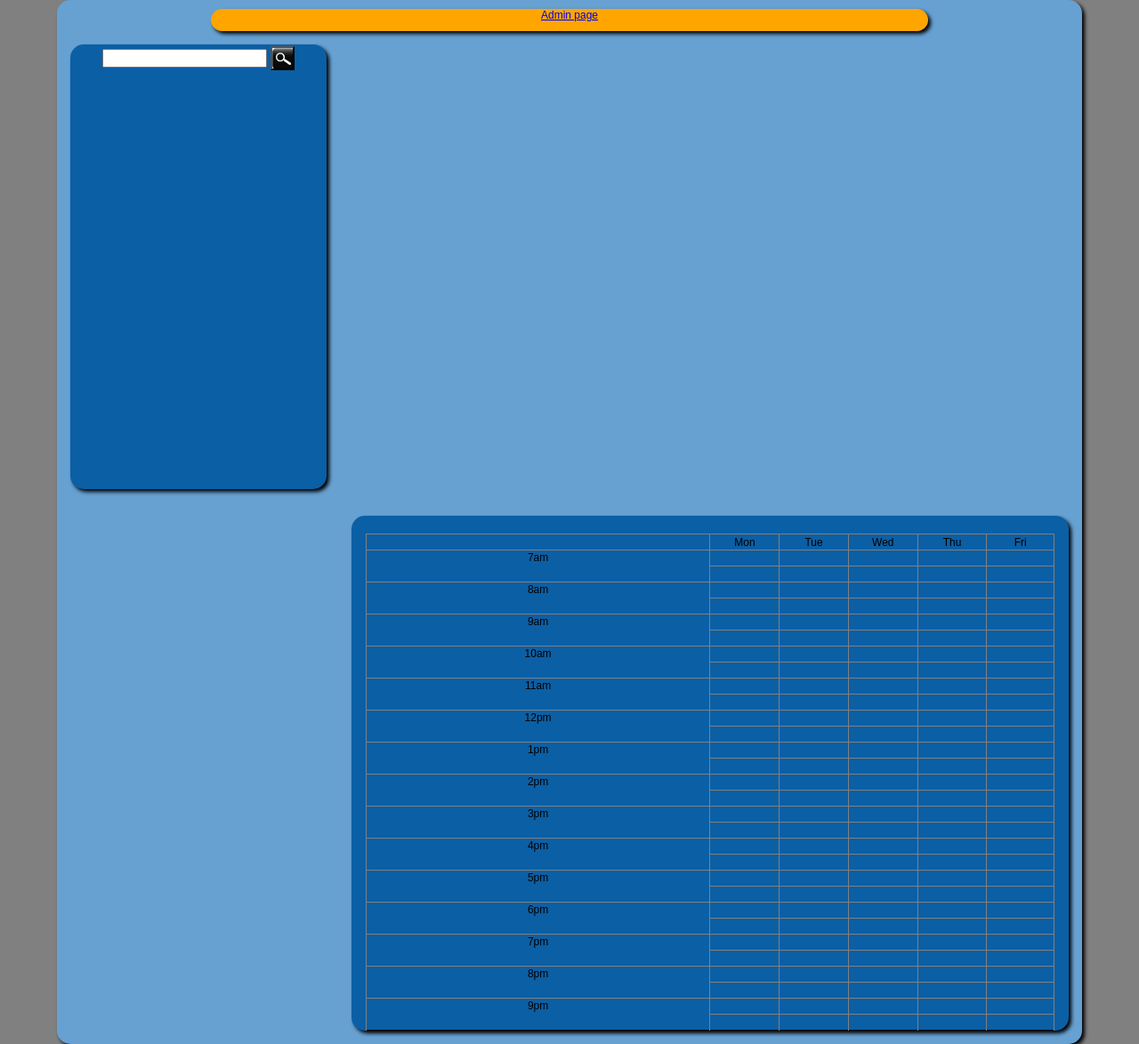
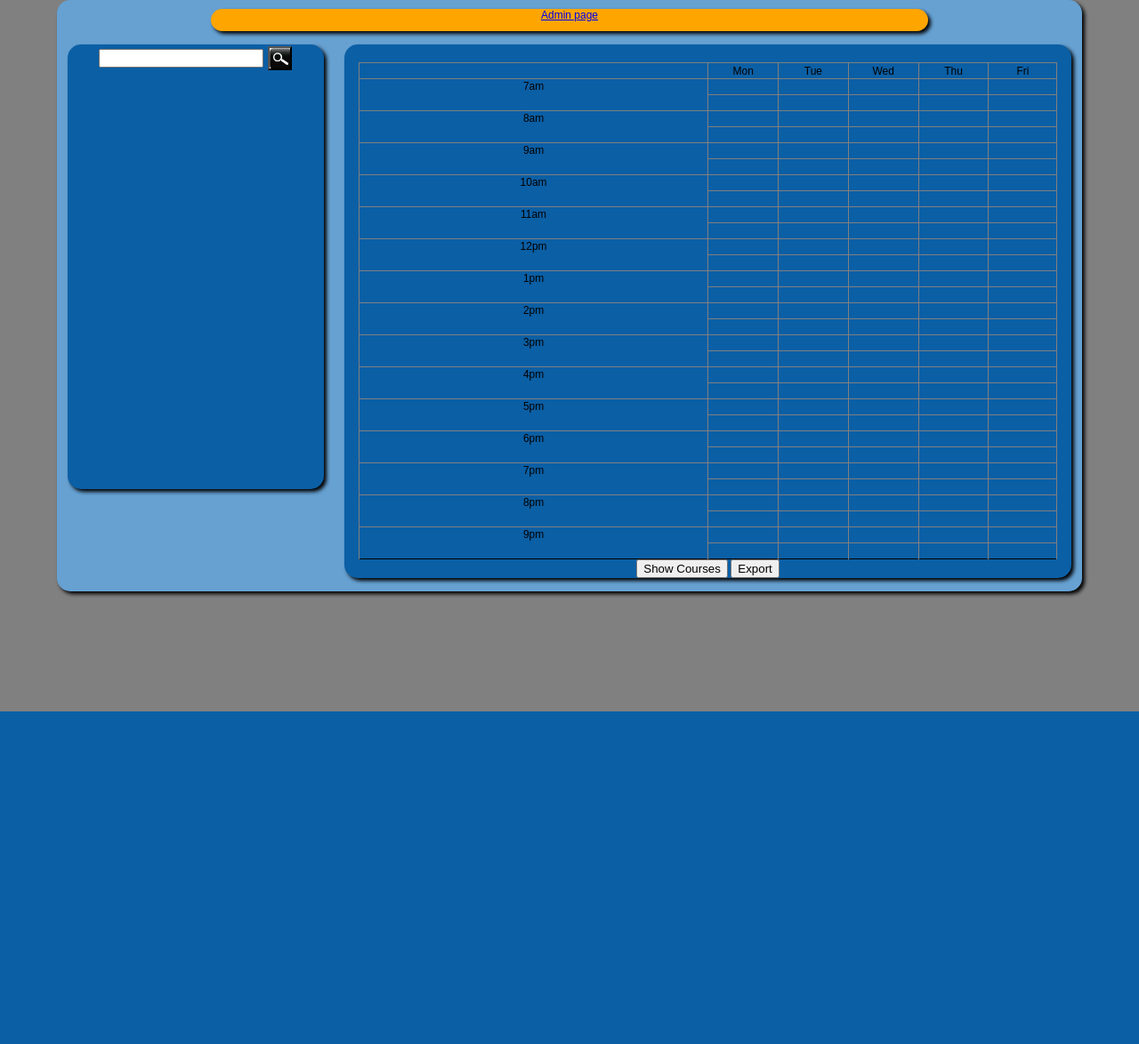
Before and after one commit to fazzel09/UCCP, a PHP site: page / in a window 1280 px wide. Shown: the whole page at 89% size. After the commit the page ends 800 px from the top, so only its background shows below. Run offline with PHP 8.4, Linux system fonts and the light colour scheme; some libraries are stand-ins or nearby versions.

Commit message:
Nothing special, switching comps

```diff
--- a/Scripts/coursePlanner.js
+++ b/Scripts/coursePlanner.js
@@ -12,7 +12,7 @@
 		this.startTime = new Time( value['start_time']);
 		this.endTime = new Time( value['end_time']);
 		this.duration = new Duration(this.startTime, this.endTime);
-		this.color = null;
+		this.color = getRandomColor();
 
 		// These are the rows in the search results list.
 		this.courseRow = '<div class="courseRow '+this.courseNum+'"><div class="courseInfo">'+this.courseNum+':'+this.courseName+'</div><img class="showSections '+this.courseNum
@@ -73,7 +73,13 @@
 			url:'Scripts/database.php',
 			dataType:'json',
 			data:{
-				search:$('#searchBox').val()
+				search:$('#searchBox').val(),
+				days:searchDays,
+				startTime:searchStartTime,
+				endTime:searchEndTime,
+				discipline:searchDiscipline,
+				college:searchCollege,
+				bok:searchBOK
 			},
 			success:function(data){
 				console.log("Success");
@@ -240,7 +246,7 @@
 		//If we already selected this course, make it not draggable.
 		for(var i=0; i<selectedCourses.length; i++)
 		{
-			if(callNum = selectedCourses[i].callNum)
+			if(callNum == selectedCourses[i].callNum)
 			{
 				console.log("Shit is already added");
 				return
@@ -315,7 +321,6 @@
 
 		var startPositionY = Math.round(($('.'+addedCourse.startTime.hour).offset().top - $('#calendar').offset().top)+ addedCourse.startTime.minute/60*hourHeight);
 
-
 		var blockHeight=(addedCourse.duration.hours*hourHeight) + (addedCourse.duration.minutes/60*hourHeight);
 
 		//For each day the section is on, compute the width
@@ -325,10 +330,13 @@
 			var startPositionX = $('.'+addedCourseDay).offset().left - $('#calendar').offset().left
 
 			$('#calendar').append('<div class="sectionOverlay '+addedCourse.callNum+' '+addedCourseDay+'">'+addedCourse.sectionBlock+'</div>');
-			$('.sectionOverlay.'+addedCourse.callNum+'.'+addedCourseDay).css('width',dayWidth);
-			$('.sectionOverlay.'+addedCourse.callNum+'.'+addedCourseDay).css('height',blockHeight);
-			$('.sectionOverlay.'+addedCourse.callNum+'.'+addedCourseDay).css('top',startPositionY);
-			$('.sectionOverlay.'+addedCourse.callNum+'.'+addedCourseDay).css('left', startPositionX);
+			$('.sectionOverlay.'+addedCourse.callNum+'.'+addedCourseDay).css({width:dayWidth,
+				height:blockHeight,
+				top:startPositionY,
+				left:startPositionX,
+				background: 'rgba('+addedCourse.color+')'
+				});
+
 		}
 	}
 
@@ -345,8 +353,6 @@
 			console.log('Adding double clicked section');
 			$('.selectedcourses').append(course.sectionRow);
 		}
-
-		course.color = getRandomColor();
 
 		$('.selectedcourses .sectionRow.'+callNum).css('background', 'rgba('+course.color+')');
 		//$('.sectionRow.'+callNum).draggable('disable');
@@ -389,24 +395,6 @@
 		}
 
 		updateDayArrays(addedCourse.days, addedCourse.callNum, checkConflicts);
-
-		//Add a listener on the section block on the calendar to overlay detailed section info.
-		$('.sectionBlock').hover(
-				function(e)
-		{
-			console.log('Hover: '+$(this).attr('class'));
-			var course = findCourse($(this).attr('class').split(' ')[1]);
-
-			$('#sectionInfoDialog').dialog( "option", "title", course.courseName);
-			$('#sectionInfoDialog').html(course.detailedSectionInfo);
-			$('#sectionInfoDialog').dialog('open');
-			$('#sectionInfoDialog').dialog( "option", "position", [e.pageX+20,e.pageY+20] );
-		},
-		function(e)
-		{
-			console.log('HoverOut');
-			$('#sectionInfoDialog').dialog('close');
-		});
 	};
 
 	/* add a new course to the approprate Day Array */
@@ -507,6 +495,7 @@
 
 	function deleteSelectedCourse(callNum)
 	{
+		$('#sectionInfoDialog').dialog('close');
 		$('.selectedcourses .sectionRow.'+callNum+', .sectionBlock.'+callNum).remove();
 		//$('.sectionBlock.'+callNum).remove();
 		$('.sectionRow.'+callNum).toggleClass('disabled', false);
@@ -521,6 +510,7 @@
 		}
 		updateDayArrays('MTWRF', callNum, removeCourseFromDayArray);
 		updateDayArrays('MTWRF', callNum, checkConflicts);
+
 		setSectionRowListeners(callNum);
 	};
 
@@ -626,7 +616,7 @@
 	//Reset the listeners that display the selection box over the calendar. This must be done after a selection, to be ready for the next selection.
 	function resetSelectionListeners()
 	{
-		$('#calendar td').mousedown(function(e)
+		$('#calendar td').not('.hourHeader, .dayHeader').mousedown(function(e)
 		{
 			console.log('target: '+$(this).attr('class'));
 			var target = e.target;
@@ -669,18 +659,39 @@
 			$('#calendar td').mouseup(function(e)
 			{
 				searchEndTime = e.target.className.split(' ')[0];
-				$('.selectionBox, #calendar td, #calendar, #calendar .'+searchDay+', .sectionBlock').unbind();
+				$('.selectionBox, #calendar td, #calendar, #calendar .'+searchDay).unbind();
 				console.log('mouseup '+e.target.className);
 				resetSelectionListeners();
 			});
 
 			$('.sectionBlock').mouseover(function(e)
 			{
-				$('.selectionBox, #calendar td, #calendar, #calendar .'+searchDay+', .sectionBlock').unbind();
+				$('.selectionBox, #calendar td, #calendar, #calendar .'+searchDay).unbind();
 				console.log('mouseup '+e.target.className);
 				resetSelectionListeners();
 			});
 		});
+
+				//Add a listener on the section block on the calendar to overlay detailed section info.
+		$('.sectionBlock').hover(function(e)
+		{
+			console.log('Hover: '+$(this).attr('class'));
+			console.log('Height: '+$(this).height());
+
+			var course = findCourse($(this).attr('class').split(' ')[1]);
+
+			$('#sectionInfoDialog').dialog( "option", "title", course.courseName);
+			$('#sectionInfoDialog').html(course.detailedSectionInfo);
+			$('#sectionInfoDialog').dialog( "option", "position", [$(this).offset().left+20,$(this).offset().top +$(this).height() - $(window).scrollTop()+20] );
+			$('#sectionInfoDialog').dialog('open');
+
+		},
+		function(e)
+		{
+			console.log('HoverOut');
+			$('#sectionInfoDialog').dialog('close');
+		});
+
 	}
 
 
@@ -691,7 +702,7 @@
 		for (var i = 0; i < 3; i++ ) {
 			color += Math.round(Math.random() * 255)+', ';
 		}
-		color += '.5'
+		color += '1'
 		console.log('Color'+color);
 		return color;
 	}
@@ -732,13 +743,43 @@
 	$('#sectionInfoDialog').dialog({
 		autoOpen:false,
 		modal:false,
-		height:200,
+		height:120,
+		width:270,
 		resizable:false
 	});
 
+	$('#showSelectedCourses').click(function(e)
+	{
+		if(!$('.selectedcourses').is(':visible'))
+		{
+			//console.log("Show sections");
+			$(".selectedcourses").css("display", "block");
+			$('#showSelectedCourses').html('Hide Selected Courses');
+		}
+		else
+		{
+			//console.log("Hide Sections");
+			$(".selectedcourses").css("display", "none");
+			$('#showSelectedCourses').html('Show Selected Courses');
+		}
+	});
+
+	function resetSearchItems()
+	{
+		searchStartTime = '0700';
+		searchEndTime = '2200';
+		searchDays = 'MTWHFSU';
+		searchDiscipline = '';
+		searchCollege= '';
+		searchBOK = ''
+	}
+
 	var searchStartTime;
 	var searchEndTime;
-	var searchDay;
+	var searchDays;
+	var searchDiscipline;
+	var searchCollege;
+	var searchBOK;
 
 	var searchResults = new Array();
 	var selectedCourses = new Array();
--- a/index.php
+++ b/index.php
@@ -70,19 +70,21 @@
         </div>
 
 
-        <div class="selectedcourses">
-            <h3>Selected Courses</h3>
-        </div>
+
 
         <div class="schedule">
         <?php require "calendar.php"; ?>
 
-            <div class="selectionOptions">
-                <button id="selectionSearch" value="selectionSearch">Find Courses</button>
-                <button id="cancelSelection" value="cancelSelection">Cancel</button>
+            <div class="scheduleButtons">
+                <button id="showSelectedCourses" value="showSelectedCourses">Show Courses</button>
+                <button id="export" value="export">Export</button>
             </div>
         </div>
-    </div>
+        <div class="selectedcourses">
+            <h3>Selected Courses</h3>
+        </div>
+	</div>
+
 </div>
 
 <div id="searchDialog">
--- a/style.css
+++ b/style.css
@@ -8,6 +8,7 @@
 	text-align:center;
 	font-family:"Comic Sans MS";
 	font-size:12px;
+	min-width:930px;
 }
 
 .menu
@@ -32,6 +33,7 @@
 {
 	background-color:#66A1D2;
 	width:90%;
+	height:auto;
 	/*height:95%;*/
 	margin-left:auto;
 	margin-right:auto;
@@ -139,7 +141,10 @@
 	margin-left:auto;
 	margin-right:auto;
 	background-color:#0B5FA5;
-	margin:15px;
+	margin-top:15px;
+	margin-bottom:15px;
+	margin-left:1%;
+	margin-right:1%;
 	width:25%;
 	height:auto;
 	min-height: 500px;
@@ -168,12 +173,18 @@
 */
 
 /* New design selected courses */
-.selectedCourses
+.selectedcourses
 {
-    width:95%;
-    height: 20%;
+    width:71%;
+	float:right;
+    height: auto;
     margin-left:auto;
     margin-right:auto;
+	background-color:#0B5FA5;
+	margin:15px;
+	border-radius:15px;
+	overflow:hidden;
+	box-shadow: 3px 3px 4px #000;
 }
 
 .courseRow
@@ -208,6 +219,9 @@
 	overflow:hidden;
 	padding:5px;
 	text-align:center;
+	-webkit-box-sizing: border-box; /* Safari/Chrome, other WebKit */
+	-moz-box-sizing: border-box;    /* Firefox, other Gecko */
+	box-sizing: border-box;         /* Opera/IE 8+ */
 }
 /*.sectionBlock
 {
@@ -320,11 +334,6 @@
 	box-shadow: 3px 3px 4px #000;
 }
 
-.selectionOptions
-{
-	display:none;
-}
-
 .dayHeader
 {
 	width: 90px;
@@ -349,10 +358,13 @@
 {
     float:right;
 	background-color:#0B5FA5;
-    margin:15px;
-    width:70%;
+    width:71%;
     border-radius:15px;
 	box-shadow: 3px 3px 4px #000;
+	margin-top:15px;
+	margin-bottom:15px;
+	margin-left:1%;
+	margin-right:1%;
 }
 #calendar
 {
@@ -386,7 +398,7 @@
 
 .sectionOverlay
 {
-	background-color:yellow;
+	/*background-color:yellow;*/
 	position:absolute;
 }
 
@@ -435,3 +447,22 @@
 {
 	content:url(Images/minus.png);
 }
+
+#sectionInfoDialog
+{
+	font-size:2px;
+}
+
+.selectedcourses .sectionRow
+{
+	opacity: 100 !important;
+}
+
+.selectedcourses .sectionAddButton
+{
+	display: none;
+}
+
+.selectedcourses .sectionInfo
+{
+	display: block;
```
Also changed, not shown: jquery.jscrollpane.css (added, +120 -0 lines).
